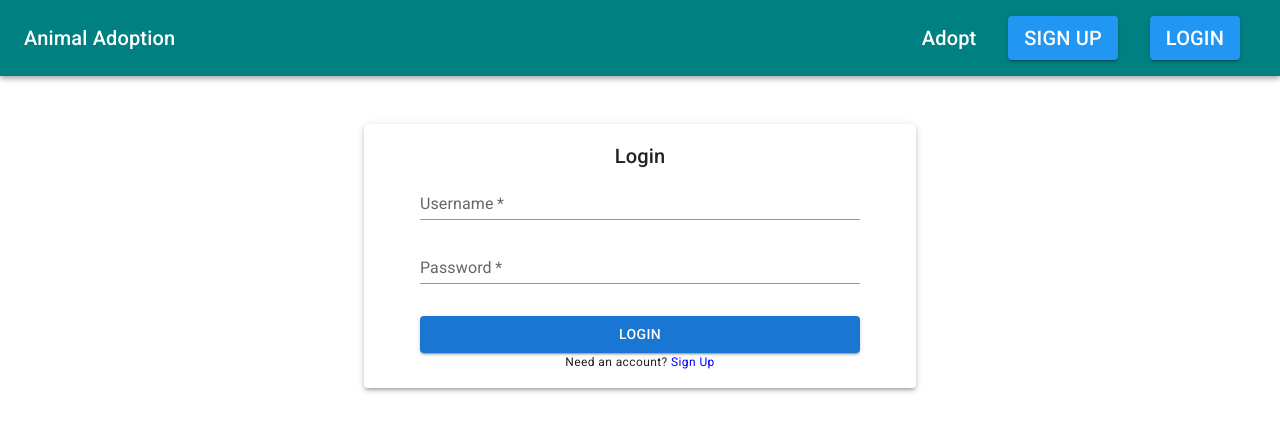
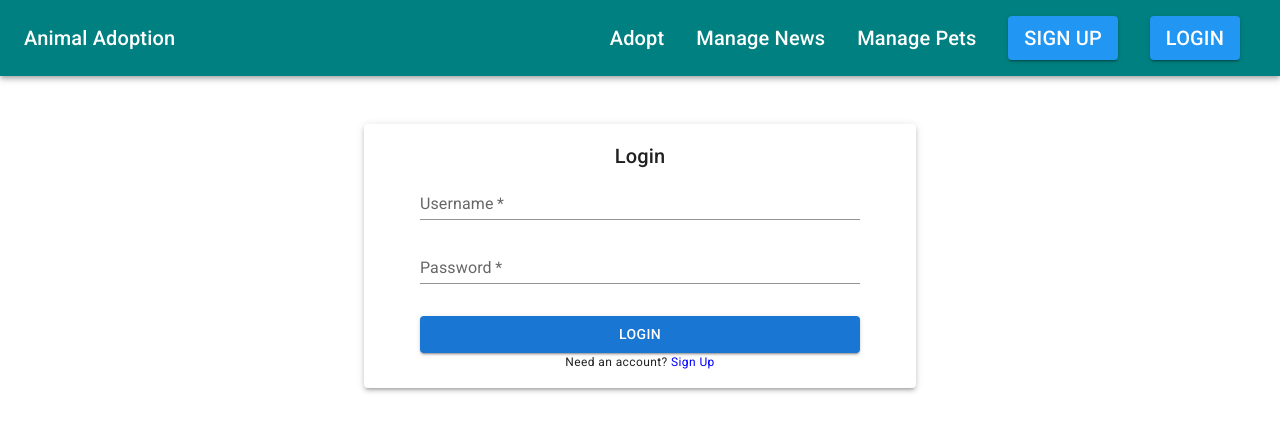
Before and after one commit to alexlo510/dating_app_for_animal_adoption, a React (Create React App) app in the folder frontend/: page /login in a window 1280 px wide. Shown: the top 432 px of the page. Built offline with nearby package versions, Linux system fonts and the light colour scheme.

Commit message:
added admin news and admin pets in navLinks

```diff
--- a/frontend/src/components/Navbar.js
+++ b/frontend/src/components/Navbar.js
@@ -31,6 +31,14 @@ export const navLinks = [
         id: 1,
         path:"/adopt",
         title:"Adopt",
+    }, {
+        id: 4,
+        path: "/adminNews",
+        title: "Manage News",
+    }, {
+        id: 5,
+        path: "/adminPets",
+        title: "Manage Pets",
     }, {
         id: 2,
         path:"/signUp",
```
